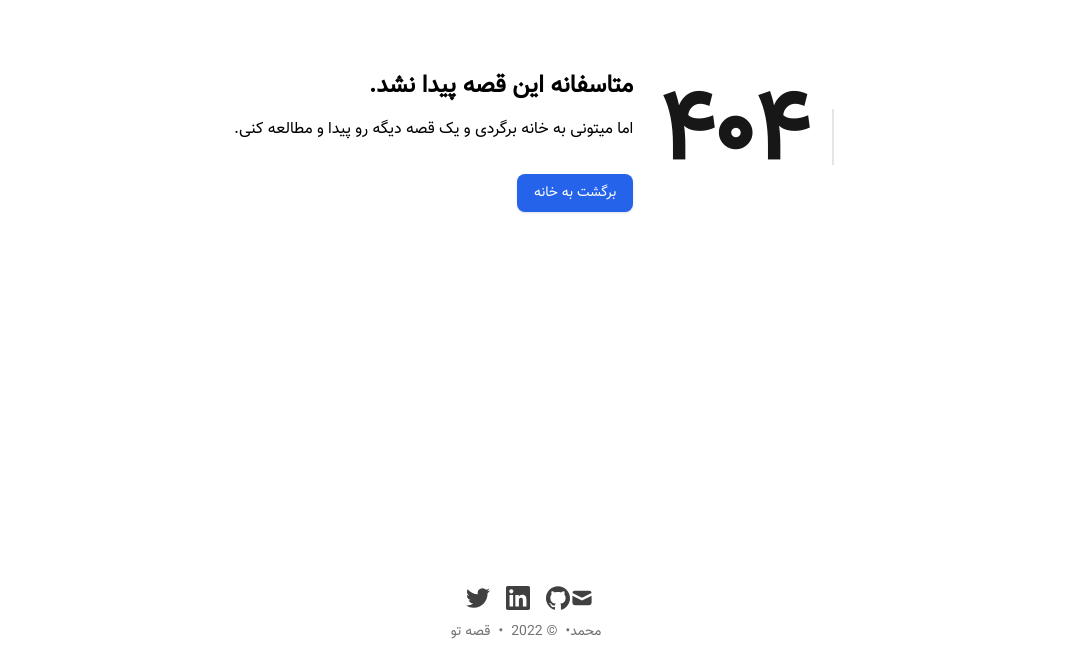
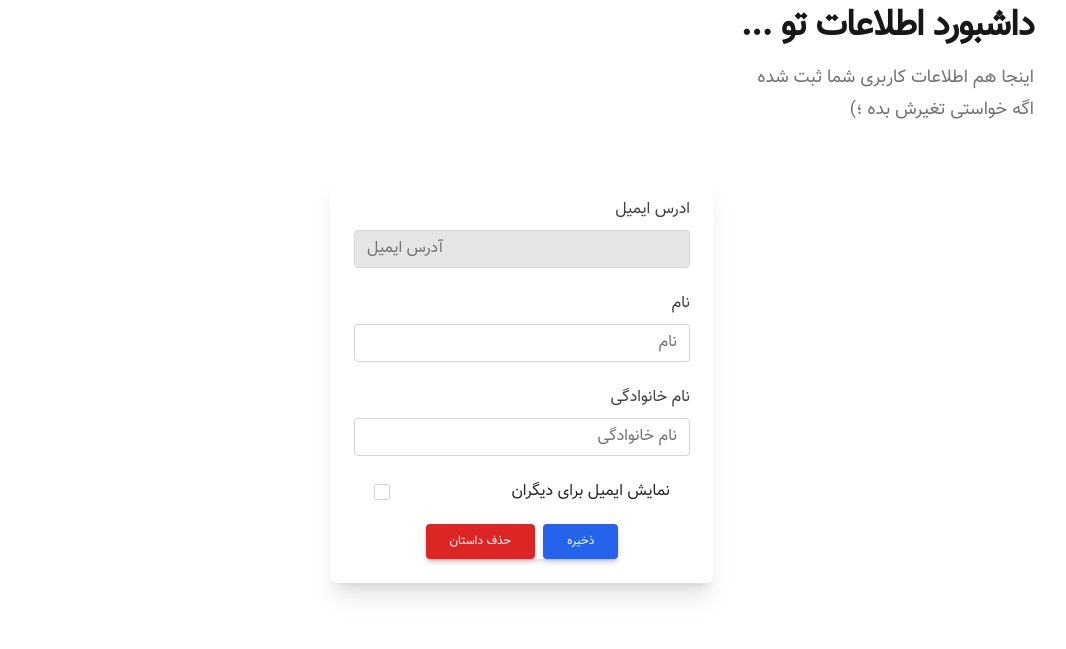
Before and after one commit to malekpouri/ghesetoo, a Next.js app: page /dashboard in a window 1280 px wide. Shown: the part 150-799 px from the top of the page, without its empty margins (118-1184 px from the left). Built offline with nearby package versions, Linux system fonts and the light colour scheme; no server answers.

Commit message:
fix bug setViewMail

```diff
--- a/pages/dashboard.js
+++ b/pages/dashboard.js
@@ -18,9 +18,9 @@ function dashboard() {
   const [saveProfile, setSaveProfile] = useState(false);
   const { data: session } = useSession()
 
-  if (!session) {
-    return <AccessDenied />
-  }
+  // if (!session) {
+  //   return <AccessDenied />
+  // }
   const showModalClicked = () => {
     setModalOn(true)
   }
@@ -49,11 +49,13 @@ useEffect( ()=>{
   getData()
 },[])
   useEffect(() => {
+
 if (saveProfile) {
       const timeout = setTimeout(() => { setSaveProfile(false)}, 3000);
     }
   }, [saveProfile])
   const saveInfoHandler =async () => {
+    console.log(viewMail)
     const user={
       id: userId,
       email:email,
@@ -197,10 +199,9 @@ if (saveProfile) {
           <div className="form-check m-5">
             <input
                 className="form-check-input appearance-none h-4 w-4 border border-gray-300 rounded-sm bg-white checked:bg-blue-600 checked:border-blue-600 focus:outline-none transition duration-200 mt-1 align-top bg-no-repeat bg-center bg-contain float-left mr-2 cursor-pointer"
-                type="checkbox" value="" id="flexCheckDefault" />
-              <label className="form-check-label inline-block text-gray-800" htmlFor="flexCheckDefault"
-              checked={viewMail}
-              onChange={() => setViewMail(!viewMail)}>
+                type="checkbox" value="" id="flexCheckDefault"  checked={viewMail}
+                onChange={() => setViewMail(!viewMail)}/>
+              <label className="form-check-label inline-block text-gray-800" htmlFor="flexCheckDefault">
                 نمایش ایمیل برای دیگران
               </label>
           </div>
```
